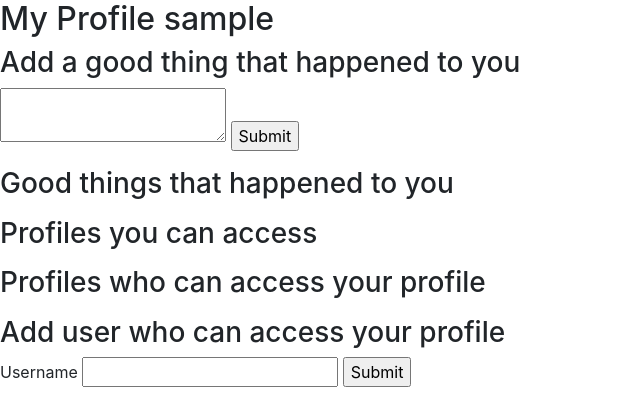
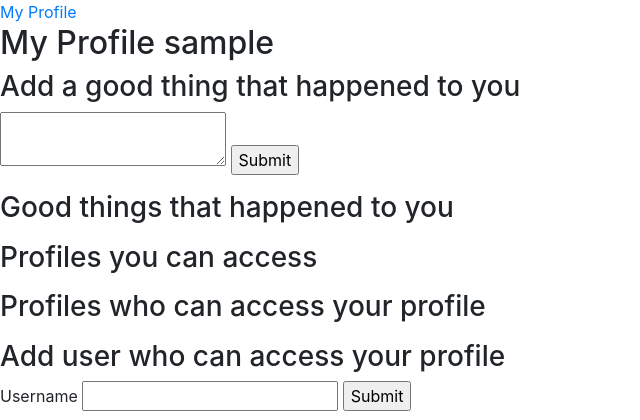
Before and after one commit to RecoveryProfile/RecoveryProfile, a Django app: page /profile/ in a window 1280 px wide. Shown: the part 56-476 px from the top of the page, without its empty margins (0-640 px from the left). Run offline with Django 3.2, Linux system fonts and the light colour scheme; the visitor is signed in with stand-in values (Sample User, id 1); data that the repository does not hold is empty; some libraries are stand-ins or nearby versions.

Commit message:
add link to my profile

```diff
--- a/recoveryprofile/templates/recoveryprofile/base.html
+++ b/recoveryprofile/templates/recoveryprofile/base.html
@@ -45,6 +45,7 @@
       </div>
     </nav>
     <div id="content" name="content">
+	<a href="/profile/">My Profile</a>
 	{% block content %}
 	{% endblock %}
     </div>
```
